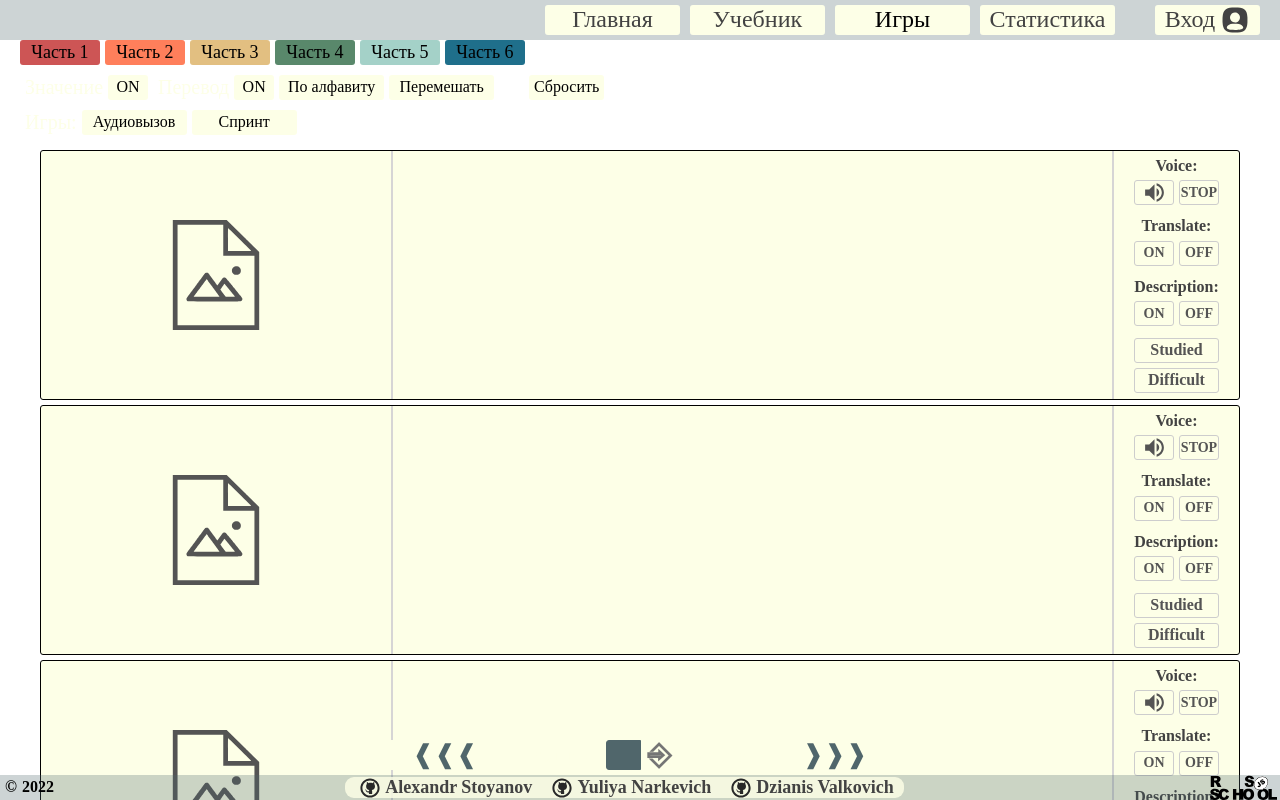
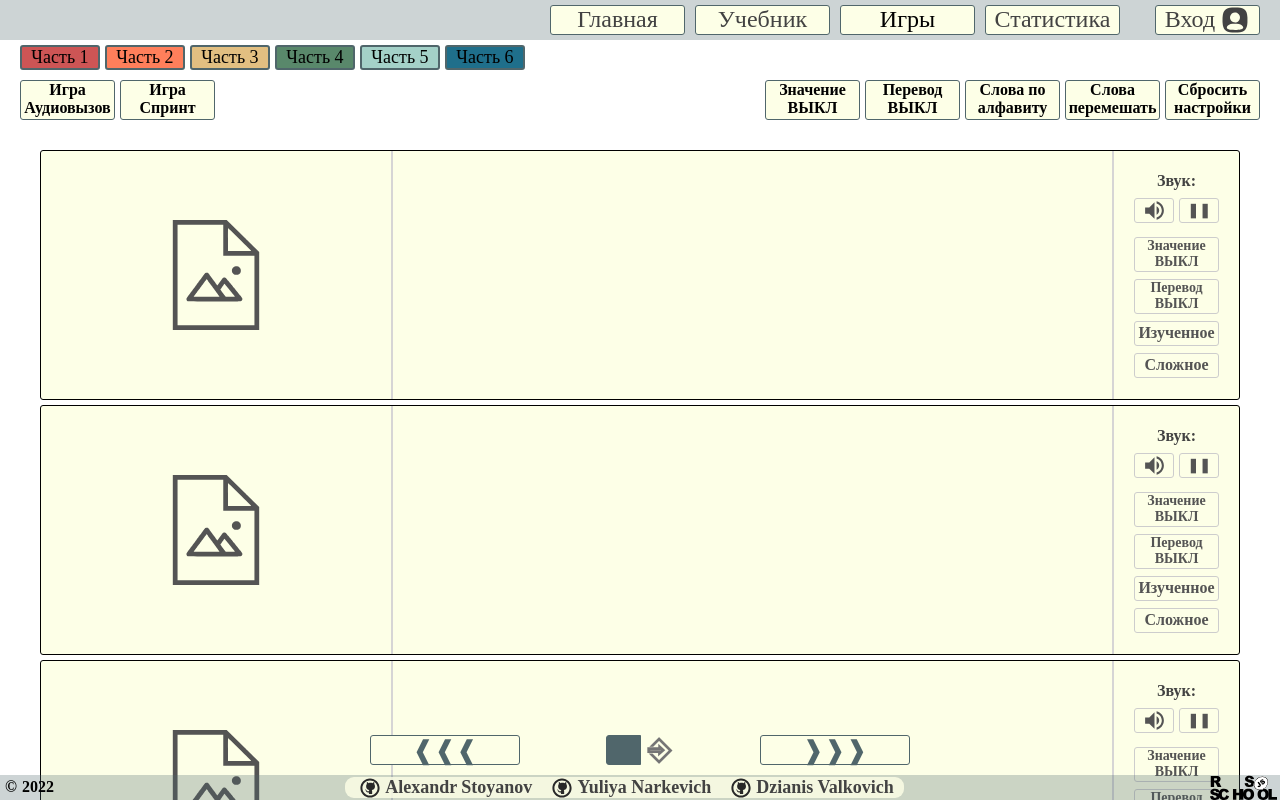
Before and after one commit to STOshka/rslang, a website built with webpack: page src/index.html in a window 1280 px wide. Both pictures are taken after a click on the item "Учебник". Shown: the top 800 px of the page. Built offline with nearby package versions, Linux system fonts and the light colour scheme; no server answers; files whose address does not match are found by name.

Commit message:
feat: change styles of some elements on words-list page

```diff
--- a/src/pages/basePage.ts
+++ b/src/pages/basePage.ts
@@ -32,8 +32,8 @@ class BasePage {
                     <li class="header-nav-item"><a href="${ROUTES.WORD_LIST}" class="header-nav-link">Учебник</a></li>
                     <li class="header-nav-item header-nav-games">Игры
                         <div class="header-nav-games-container">
-                            <a href="${ROUTES.AUDIO_CHALLENGE_GAME}" class="header-nav-link header-nav-link-game">Аудиовызов</a>
-                            <a href="${ROUTES.SPRINT_GAME}" class="header-nav-link header-nav-link-game">Спринт</a>
+                            <a href="${ROUTES.AUDIO_CHALLENGE_GAME}" class="header-nav-link-game">Аудиовызов</a>
+                            <a href="${ROUTES.SPRINT_GAME}" class="header-nav-link-game">Спринт</a>
                         </div>
                     </li>
                     <li class="header-nav-item"><a href="${ROUTES.STATISTICS}" class="header-nav-link">Статистика</a></li>
--- a/src/pages/wordList/index.ts
+++ b/src/pages/wordList/index.ts
@@ -224,15 +224,15 @@ class WordListPage extends BasePage {
         this.isGlobalDescription = visible;
         this.wordsList.forEach((el) => el.updateVisibleDescription(this.isGlobalDescription));
         (document.querySelector('.global-description') as HTMLElement).innerHTML = this.isGlobalDescription
-            ? 'OFF'
-            : 'ON';
+            ? 'Значение ВЫКЛ'
+            : 'Значение ВКЛ';
     }
     switchGlobalTranslate(visible = !this.isGlobalTranslate) {
         this.isGlobalTranslate = visible;
         this.wordsList.forEach((el) => el.updateVisibleTranslate(this.isGlobalTranslate));
         (document.querySelector('.global-translate-on-btn') as HTMLElement).innerHTML = this.isGlobalTranslate
-            ? 'OFF'
-            : 'ON';
+            ? 'Перевод ВЫКЛ'
+            : 'Перевод ВКЛ';
     }
     sortWords(render = false) {
         this.wordsList = [...this.wordsList].sort((a, b) =>
--- a/src/pages/wordList/templates-html.ts
+++ b/src/pages/wordList/templates-html.ts
@@ -96,23 +96,15 @@ const wordContainerHTML = `
             <p class="word-text word-example-translate"></p>
         </div>
         <div class="word-btns-container">
-            <p class="word-btns-title">Voice:</p>
-            <div class="word-btns-subcontainer">
-                <div class="word-btn word-sound-btn" data-id="">${soundLogoSvg}</div>
-                <div class="word-btn word-stop-sound-btn" data-id="">STOP</div>
-            </div>
-            <p class="word-btns-title">Translate:</p>
-            <div class="word-btns-subcontainer">
-                <div class="word-btn word-translate-btn-on" data-id="">ON</div>
-                <div class="word-btn word-translate-btn-off" data-id="">OFF</div>
-            </div>
-            <p class="word-btns-title">Description:</p>
-            <div class="word-btns-subcontainer">
-                <div class="word-btn word-description-on" data-id="">ON</div>
-                <div class="word-btn word-description-off" data-id="">OFF</div>
-            </div>
-        <div class="word-btn word-btn-learned">Studied</div>
-        <div class="word-btn word-btn-hard">Difficult</div>
+        <p class="word-btns-title">Звук:</p>
+        <div class="word-btns-subcontainer">
+            <div class="word-btn word-sound-btn">${soundLogoSvg}</div>
+            <div class="word-btn word-stop-sound-btn">❚❚</div>
+        </div>
+        <div class="word-btn word-description">Значение ВЫКЛ</div>
+        <div class="word-btn word-translate">Перевод ВЫКЛ</div>
+        <div class="word-btn word-btn-learned">Изученное</div>
+        <div class="word-btn word-btn-hard">Сложное</div>
     </div>
     </div>
 `.repeat(Constants.WORDS_PER_GROUP);
@@ -128,22 +120,17 @@ export const wordsPageHTML = `
             <div class="words-partition-btn">Часть 6</div>
         </div>
         <div class="func-btns-container">
-            <div class="func-btns-subcontainer">
-                <p class="btns-title">Значение</p>
-                <div class="func-btn global-description">ON</div>
+            <div class="games-btns-container">
+                <div class="func-btn game-audiochallenge">Игра Аудиовызов</div>
+                <div class="func-btn game-sprint">Игра Спринт</div>
             </div>
-            <div class="func-btns-subcontainer">
-                <p class="btns-title">Перевод</p>
-                <div class="func-btn global-translate-on-btn">ON</div>
+            <div class="settings-btns-container">
+                <div class="func-btn global-description">Значение ВЫКЛ</div>
+                <div class="func-btn global-translate-on-btn">Перевод ВЫКЛ</div>
+                <div class="func-btn sort-btn">Слова по алфавиту</div>
+                <div class="func-btn shuffle-btn">Слова перемешать</div>
+                <div class="func-btn reset-btn">Сбросить настройки</div>
             </div>
-            <div class="func-btn sort-btn">По алфавиту</div>
-            <div class="func-btn shuffle-btn">Перемешать</div>
-            <div class="func-btn reset-btn">Сбросить</div>
-        </div>
-        <div class="games-btn-container">
-            <p class="btns-title">Игры: </p>
-            <div class="func-btn game-audiochallenge">Аудиовызов</div>
-            <div class="func-btn game-sprint">Спринт</div>
         </div>
     </div>
     <div class="words-container">${wordContainerHTML}</div>
--- a/src/pages/wordList/words-list.css
+++ b/src/pages/wordList/words-list.css
@@ -1,8 +1,15 @@
-:root {
-    --color1: #fdffe7;
-    --color2: #424242;
-    --color3: #7897AB;
-    --color4: #50666B;
+.words-page-btns-container {
+    position: fixed;
+    display: flex;
+    flex-direction: column;
+    justify-content: center;
+    align-items: center;
+    gap: 10px;
+    top: 40px;
+    left: 0;
+    width: 100%;
+    padding: 5px 20px 20px;
+    user-select: none;
 }
 
 .words-partitions-btns-container {
@@ -17,70 +24,58 @@
     align-items: center;
     width: 80px;
     height: 25px;
-    border: none;
+    border: 2px solid var(--color4);
     border-radius: 3px;
     font-size: 18px;
     cursor: pointer;
 }
 
-.words-page-btns-container {
-    position: fixed;
-    top: 40px;
-    left: 0;
-    display: flex;
-    align-items: flex-start;
-    width: 100%;
-    gap: 10px;
-    padding: 0 20px;
-    text-align: center;
-    user-select: none;
-    flex-direction: column;
+.words-partition-btn:hover {
+    background-color: var(--color4);
+    color: var(--color1);
+    border: 2px solid var(--color3);
+    transition: 0.2s;
 }
 
-.func-btns-container,
-.games-btn-container {
+.func-btns-container {
+    display: flex;
+    justify-content: space-between;
+    align-items: center;
+    gap: 5px;
+    width: 100%;
+}
+
+.games-btns-container {
     display: flex;
     align-items: center;
     gap: 5px;
 }
 
-.func-btns-subcontainer {
+.settings-btns-container {
     display: flex;
-    justify-content: center;
     align-items: center;
     gap: 5px;
 }
 
-.btns-title {
-    padding-left: 5px;
-    font-size: 20px;
-    color: var(--color1);
-}
-
 .func-btn {
     display: flex;
-    justify-content: center;
-    align-items: center;
-    width: 105px;
-    height: 25px;
+    flex-wrap: wrap;
+    width: 95px;
+    height: 40px;
     background-color: var(--color1);
-    border: none;
+    border: 1px solid var(--color4);
     border-radius: 3px;
     font-size: 16px;
+    font-weight: 600;
+    text-align: center;
     cursor: pointer;
 }
 
-.reset-btn {
-    width: 75px;
-    margin-left: 30px;
-
-}
-
-.global-translate-on-btn,
-.global-translate-off-btn,
-.global-description,
-.global-description {
-    width: 40px;
+.func-btn:hover {
+    background-color: var(--color4);
+    color: var(--color1);
+    border: 2px solid var(--color4);
+    transition: 0.2s;
 }
 
 .words-container {
@@ -159,10 +154,19 @@
     width: 100%;
     border-left: 2px solid rgb(214, 213, 213);
     border-right: 2px solid rgb(214, 213, 213);
+    font-size: 20px;
+    font-weight: 600;
+    color: var(--color3);
+
 }
 
 .word {
     font-size: 30px;
+    color: var(--color2);
+}
+
+.word-transcription {
+    font-size: 20px;
     color: var(--color2);
 }
 
@@ -182,7 +186,7 @@
     flex-wrap: wrap;
     justify-content: center;
     align-items: center;
-    gap: 5px;
+    gap: 7px;
     padding: 0 20px;
 }
 
@@ -214,6 +218,28 @@
     user-select: none;
 }
 
+.word-btn:hover {
+    background-color: var(--color4);
+    color: var(--color1);
+    border: 2px solid var(--color4);
+    transition: 0.2s;
+}
+
+.word-sound-btn:hover .word-sound-svg {
+    fill: var(--color1);
+}
+
+.word-stop-sound-btn {
+    padding-top: 2px;
+}
+
+.word-translate,
+.word-description {
+    width: 85px;
+    height: 35px;
+    text-align: center;
+}
+
 .word-btn-learned,
 .word-btn-hard {
     width: 85px;
@@ -233,6 +259,7 @@
     gap: 15px;
     width: 100%;
     height: 50px;
+    padding: 30px 0;
     text-align: center;
     user-select: none;
 }
@@ -242,9 +269,18 @@
     height: 30px;
     border: var(--color1);
     background-color: var(--color1);
+    border: 1px solid var(--color4);
     border-radius: 3px;
     color: var(--color4);
     font-size: 26px;
+    cursor: pointer;
+}
+
+.pagination-page-btn:hover {
+    background-color: var(--color4);
+    color: var(--color1);
+    border: 2px solid var(--color4);
+    transition: 0.2s;
 }
 
 .page-number-title {
@@ -256,7 +292,6 @@
     display: flex;
     align-items: center;
     width: 70px;
-    /* border: solid #545454 1px; */
     border-radius: 5px;
 }
 
--- a/src/styles/global.css
+++ b/src/styles/global.css
@@ -53,7 +53,7 @@ p {
     height: 30px;
     list-style: none;
     font-size: 24px;
-    border: 2px solid var(--color1);
+    border: 1px solid var(--color4);
     border-radius: 3px;
     text-align: center;
     background-color: var(--color1);
@@ -65,14 +65,17 @@ p {
     border-radius: 3px;
     background-color: var(--color4);
     color: var(--color1);
+    transition: 0.2s;
 }
 
 .header-nav-item:hover .header-nav-link {
     color: var(--color1);
     background-color: var(--color4);
+    transition: 0.2s;
 }
 
-.header-nav-link {
+.header-nav-link,
+.header-nav-link-game {
     display: flex;
     justify-content: center;
     gap: 5px;
@@ -103,8 +106,8 @@ p {
 .header-nav-games:hover {
     background-color: var(--color4);
     color: var(--color1);
-    border: 1px solid #7d7d7d;
-    border-radius: 3px;
+    border: 2px solid #7d7d7d;
+    transition: 0.2s;
 }
 
 .header-nav-games:hover .header-nav-games-container {
@@ -113,19 +116,27 @@ p {
     justify-content: center;
     align-items: center;
     gap: 10px;
-    transition: 1s;
+    transition: 0.2s;
 }
 
 .header-nav-link-game {
     width: 135px;
     height: 30px;
+    border: 2px solid var(--color4);
     border-radius: 3px;
     background-color: var(--color1);
 }
 
+.header-nav-link-game:hover {
+    background-color: var(--color4);
+    color: var(--color1);
+    border: 2px solid #7d7d7d;
+    transition: 0.2s;
+}
+
 .auth-bnt {
     width: 105px;
-    margin-left: 30px;
+    margin-left: 25px;
     cursor: pointer;
 }
 
@@ -140,11 +151,13 @@ p {
 }
 
 .auth:hover .auth-in-svg {
-    fill: var(--color1)
+    fill: var(--color1);
+    transition: 0.2s;
 }
 
 .logout:hover .auth-out-svg {
-    fill: var(--color1)
+    fill: var(--color1);
+    transition: 0.2s;
 }
 
 .game__main {
@@ -203,8 +216,8 @@ p {
 .game__group:hover {
     background-color: var(--color4);
     color: var(--color1);
-    border: 2px solid #7d7d7d;
-    border-radius: 3px;
+    border: 2px solid var(--color2);
+    transition: 0.2s;
 }
 
 .footer {
@@ -288,7 +301,7 @@ p {
 .inactive-btn {
     pointer-events: none;
     color: #CDCDCD;
-    border: 1px solid #CDCDCD;
+    border: 1px solid #bdbdbd;
 }
 
 .no-click-btn {
```
Also changed, not shown: src/pages/sprint/circles.css (added, +16 -0 lines), src/pages/wordList/wordCard.ts (+10 -14 lines).
